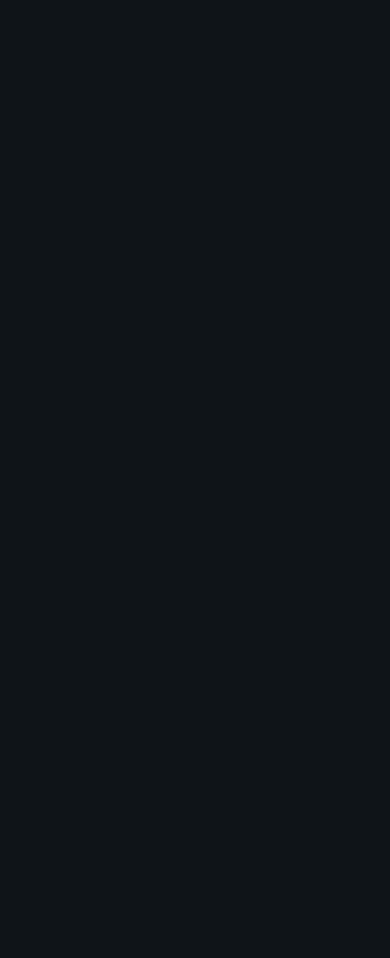
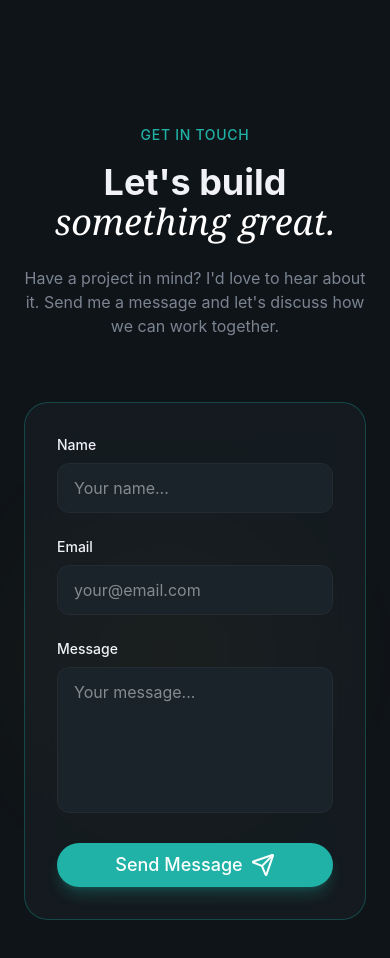
Before and after one commit to zinho13/nalainzinho_portfolio, a React (Vite) app: page / in a window 390 px wide. Shown: the part 8580-9538 px from the top of the page. Before the commit the page ends 8574 px from the top, so only its background shows below. Built offline with nearby package versions, Linux system fonts and the light colour scheme.

Commit message:
form contact

```diff
--- a/src/components/Button.jsx
+++ b/src/components/Button.jsx
@@ -1,5 +1,5 @@
 
-export const Button = ({ className = "", size = "default", children }) => {
+export const Button = ({ className = "", size = "default", children, props }) => {
     const baseClasses = "relative overflow-hidden rounded-full font-medium focus:outline-none focus-visible:ring-2 focus-visible:ring-primary bg-primary text-primary-foreground hover:bg-primary/90 shadow-lg shadow-primary/25";
     const sizeClasses = {
         sm:"px-4 py-2 text-sm",
@@ -10,7 +10,7 @@
     const classes = `${baseClasses} ${sizeClasses[size]} ${className} `;
 
     return (
-        <button className={classes}>
+        <button className={classes} {...props}>
             <span className="relative flex items-center justify-center gap-2">
                 { children }
             </span>
--- a/src/sections/Contact.jsx
+++ b/src/sections/Contact.jsx
@@ -1,4 +1,135 @@
+import { Mail, MapPin, Phone, Send } from "lucide-react";
+import { Button } from "../components/Button"
+import { useState } from "react";
+
+const contactInfo = [
+    {
+        icon: Mail,
+        label: "Email",
+        value: "nalainzinho12@gmail.com",
+        href: "mailto:nalainzinho12@gmail.com",
+    },
+    {
+        icon: Phone,
+        label: "Phone",
+        value: "+261 32 40 006 07",
+        href: "tel:+261324000607",
+    },
+    {
+        icon: MapPin,
+        label: "Location",
+        value: "Amboatavo Itaosy, Antananarivo Madagascar",
+        href: "#",
+    },
+];
 
 export const Contact = () => {
-    return <section></section>
+    const [formData, setFormData] = useState({
+        name: "",
+        email: "",
+        message: ""
+    });
+
+    const handleSubmit = async () => {
+        e.preventDefault();
+    }
+
+    return (
+        <section id="contact" className="py-32 relative overflow-hidden">
+            <div className="absolute top-0 left-0 w-full h-full">
+                <div className="absolute top-1/4 left-1/4 w-96 h-96 bg-primay/5 rounded-full blur-3xl" />
+                <div className="absolute bottom-1/4 right-1/4 w-64 h-64 bg-highlight/5 rounded-full blur-3xl" />
+            </div>
+
+            <div className="container mx-auto px-6 relative z-10">
+                {/* Section Header */}
+                <div className="text-center max-w-3xl mx-auto mb-16">
+                    <span className="text-secondary-foreground text-sm font-medium tracking-wider uppercase">
+                        Get In Touch
+                    </span>
+                    <h2 className="text-4xl md:text-5xl font-bold mt-4 mb-6 animate-fade-in">
+                        Let's build{" "}
+                        <span className="font-serif italic font-normal text-white">
+                            something great.
+                        </span>
+                    </h2>
+                    <p className="text-muted-foreground animate-fade-in animation-delay-200">
+                        Have a project in mind? I'd love to hear about it. Send me a message
+                        and let's discuss how we can work together.
+                    </p>
+                </div>
+
+                <div className="grid lg:grid-cols-2 gap-12 maw-w-5xl mx-auto">
+                    <div className="glass p-8 rounded-3xl border border-primary/30 animate-fade-in animation-delay-300">
+                        <form
+                            action=""
+                            className="space-y-6"
+                        >
+                            <div>
+                                <label
+                                    htmlFor="name"
+                                    className="block text-sm font-medium mb-2"
+                                >
+                                    Name
+                                </label>
+                                <input
+                                    id="name"
+                                    type="text"
+                                    required
+                                    placeholder="Your name..."
+                                    value={formData.name}
+                                    onChange={(e) => setFormData({...formData, name: e.target.value})}
+                                    className="w-full px-4 py-3 bg-surface rounded-xl border border-border focus:border-primary focus:ring-1 focus:ring-primary outline-none transition-all"
+                                />
+                            </div>
+                            <div>
+                                <label
+                                    htmlFor="email"
+                                    className="block text-sm font-medium mb-2"
+                                >
+                                    Email
+                                </label>
+                                <input
+                                    id="email"
+                                    type="email"
+                                    required
+                                    placeholder="your@email.com"
+                                    value={formData.email}
+                                    onChange={(e) => setFormData({...formData, email: e.target.value})}
+                                    className="w-full px-4 py-3 bg-surface rounded-xl border border-border focus:border-primary focus:ring-1 focus:ring-primary outline-none transition-all"
+                                />
+                            </div>
+                            <div>
+                                <label
+                                    htmlFor="message"
+                                    className="block text-sm font-medium mb-2"
+                                >
+                                    Message
+                                </label>
+                                <textarea
+                                    rows={5}
+                                    id="message"
+                                    type="textarea"
+                                    required
+                                    placeholder="Your message..."
+                                    value={formData.message}
+                                    onChange={(e) => setFormData({...formData, message: e.target.value})}
+                                    className="w-full px-4 py-3 bg-surface rounded-xl border border-border focus:border-primary focus:ring-1 focus:ring-primary outline-none transition-all resize-none"
+                                />
+                            </div>
+
+                            <Button
+                                type="submit"
+                                size="lg"
+                                className="w-full "
+                            >
+                                Send Message
+                                <Send />
+                            </Button>
+                        </form>
+                    </div>
+                </div>
+            </div>
+        </section>
+    );
 }
```
